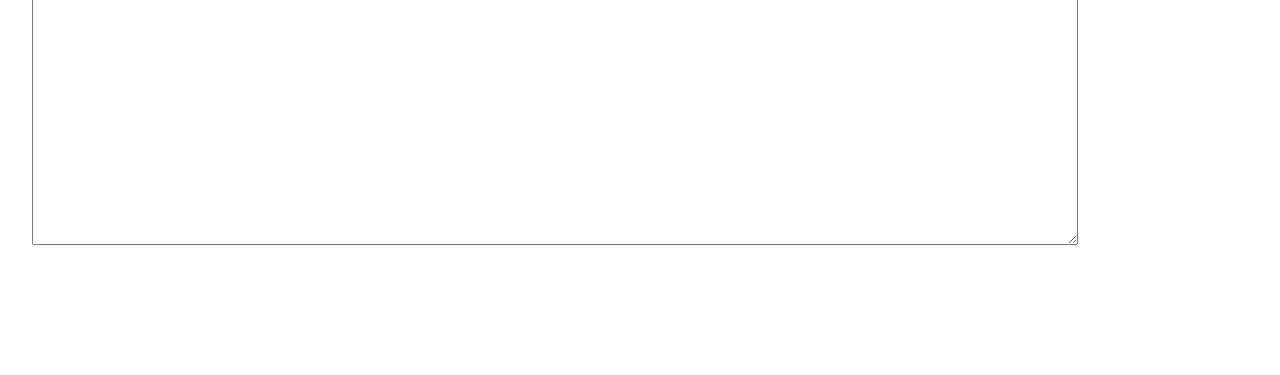
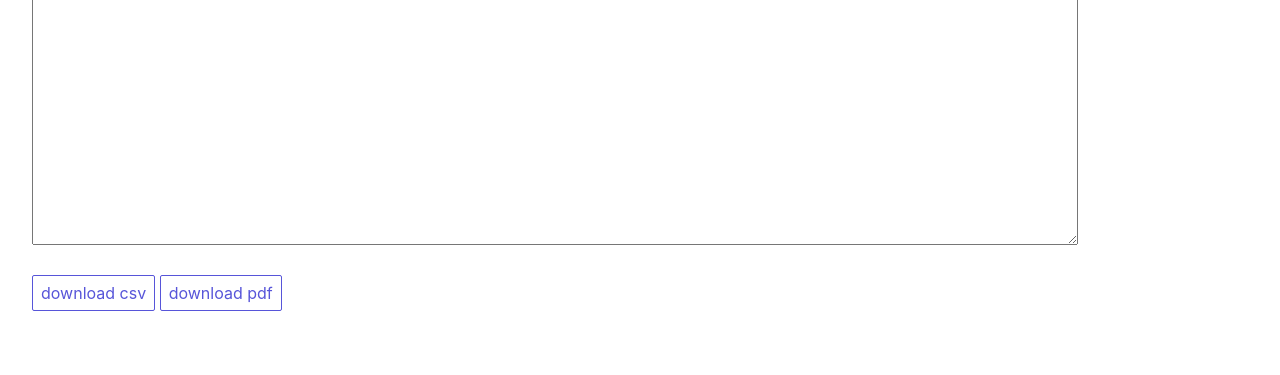
Before and after one commit to yyoshiaki/BSviz, a Flask app: template templates/output.html in a window 1280 px wide. Shown: the part 258-633 px from the top of the page. Run offline with Flask 2, Linux system fonts and the light colour scheme; the template is opened without the code that fills it, so the values that code supplies are empty.

Commit message:
download link

```diff
--- a/app.py
+++ b/app.py
@@ -2,7 +2,7 @@ import os
 import shutil
 import pathlib
 
-from flask import Flask, render_template, request, make_response, jsonify
+from flask import Flask, render_template, request, make_response, jsonify, send_file
 import matplotlib.pyplot as plt
 
 from utils import utils
@@ -97,20 +97,43 @@ def output():
         f.write(fasta)
     f_bismark = utils.run_bismark(p, dir_tmp, f_fa, species, f_bismark_index)
 
-    fig = utils.plot_bismark(dir_tmp, f_bismark, threshold_rate_undetected, 'output.png', bt_gff3)
+    fig = utils.plot_bismark(dir_tmp, f_bismark, threshold_rate_undetected, bt_gff3)
     figs = []
     figs.append('/'+dir_tmp+'/output.png')
+
+    jobid = [x for x in dir_tmp.split('/') if 'job_' in x][0]
 
     # import time
     # time.sleep(5)
 
     # shutil.rmtree(dir_tmp)
 
-    return render_template('output.html', species=species, enz1=enz1, enz2=enz2, fasta=fasta, figs=figs, title='Result') #, classification_dataset=classification_dataset, gender=gender)
+    return render_template('output.html', species=species, enz1=enz1, enz2=enz2, fasta=fasta,
+    figs=figs, title='Result', jobid=jobid) #, classification_dataset=classification_dataset, gender=gender)
+
+
+@app.route('/download_csv/<string:jobid>', methods=['GET'])
+def download_csv(jobid):
+    # jobid = "job_20210601_182759"
+    downloadFile = 'static/tmp/{}/bismark.matrix.csv'.format(jobid)
+    downloadFileName = 'bismark.matrix.{}.csv'.format(jobid)
+    return send_file(downloadFile, as_attachment = True, \
+        attachment_filename = downloadFileName)
+
+
+@app.route('/download_pdf/<string:jobid>', methods=['GET'])
+def download_pdf(jobid):
+    # jobid = "job_20210601_182759"
+    downloadFile = 'static/tmp/{}/output.pdf'.format(jobid)
+    downloadFileName = 'methylation.{}.pdf'.format(jobid)
+    return send_file(downloadFile, as_attachment = True, \
+        attachment_filename = downloadFileName)
+
 
 @app.route('/about')
 def about():
     return render_template("about.html")
+
 
 
 @app.route('/test')
--- a/templates/about.html
+++ b/templates/about.html
@@ -1,5 +1,6 @@
 {% extends "layout.html" %}
 {% block content %}
   <h1>About</h1>
-  <h2>about about about</h2>
+  GitHub repo : <a href="https://github.com/yyoshiaki/TregBSPCR_webapp">https://github.com/yyoshiaki/TregBSPCR_webapp</a> <br>
+  Developers : Yoshiaki Yasumizu, Yasunari Matsumoto
 {% endblock %}
--- a/templates/output.html
+++ b/templates/output.html
@@ -9,4 +9,6 @@
   <div class="columns">
     <div class="column col-8"><img src="{{figs[0]}}" width="100%"/></div>
   </div>
+  <button type="submit" class="btn" onclick="location.href='./download_csv/{{jobid}}'">download csv</button>
+  <button type="submit" class="btn" onclick="location.href='./download_pdf/{{jobid}}'">download pdf</button>
 {% endblock %}
```
Also changed, not shown: utils/utils.py (+10 -5 lines).
